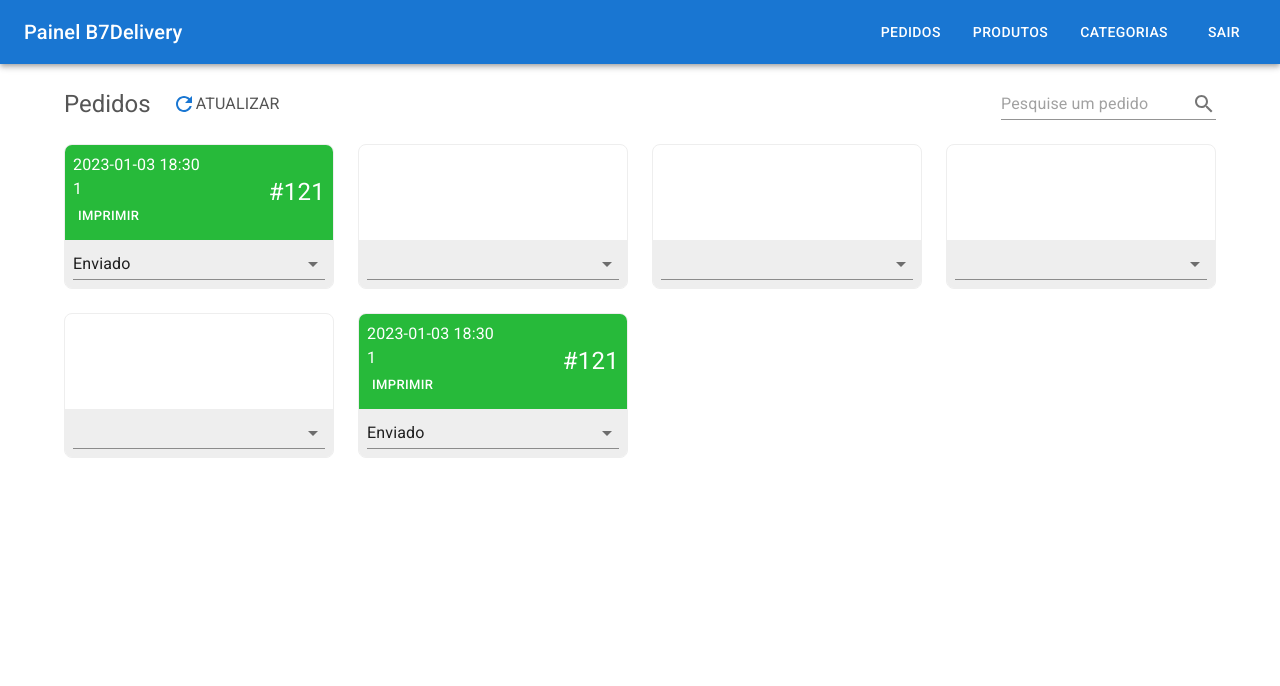
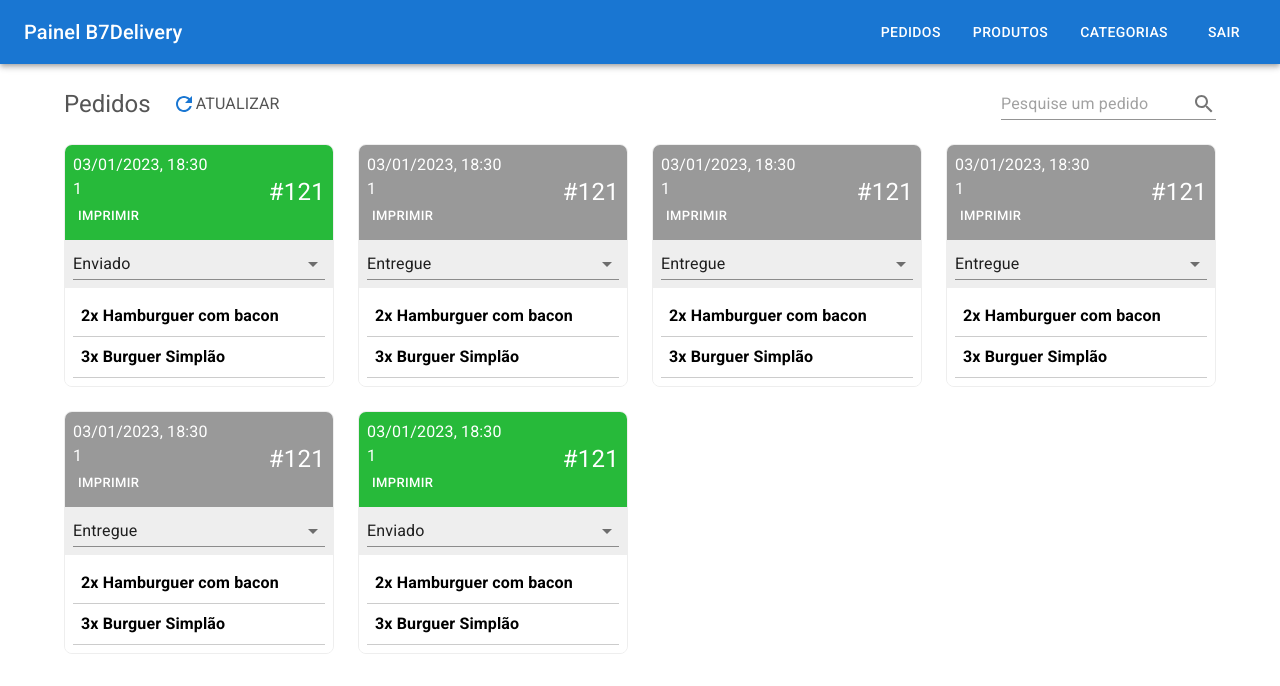
Before and after one commit to matheusmfl/delivery-establishment-dashboard, a Next.js app: page /pedidos in a window 1280 px wide. Shown: the top 686 px of the page. Built offline with nearby package versions, Linux system fonts and the light colour scheme.

Commit message:
fix bug on type order, format date created, render order List on products

```diff
--- a/src/components/OrderItem.tsx
+++ b/src/components/OrderItem.tsx
@@ -1,5 +1,5 @@
 import { OrderStatus } from '@/types/OrderStatus'
-import { Order } from '@/types/order'
+import { Order } from '@/types/Order'
 import {
   Box,
   Button,
@@ -8,6 +8,7 @@ import {
   SelectChangeEvent,
   Typography,
 } from '@mui/material'
+import { dateFormat } from '@/utils/DateFormat'
 
 type Props = {
   item: Order
@@ -47,7 +48,7 @@ export function OrderItem({ item, onChangeStatus }: Props) {
         }}
       >
         <Box>
-          <Typography component="p">{item.orderDate}</Typography>
+          <Typography component="p">{dateFormat(item.orderDate)}</Typography>
           <Typography component="p">{item.userName}</Typography>
           <Button size="small" sx={{ color: '#FFF' }}>
             Imprimir
@@ -71,6 +72,22 @@ export function OrderItem({ item, onChangeStatus }: Props) {
           <MenuItem value="delivered">Entregue</MenuItem>
         </Select>
       </Box>
+      <Box sx={{ p: 1, backgroundColor: '#FFF' }}>
+        {item.products.map((productItem, index) => {
+          return (
+            <Typography
+              sx={{
+                p: 1,
+                color: '#000',
+                fontWeight: 'bold',
+                borderBottom: '1px solid #ccc',
+              }}
+              component="p"
+              key={index}
+            >{`${productItem.quantity}x ${productItem.product.productName}`}</Typography>
+          )
+        })}
+      </Box>
     </Box>
   )
 }
--- a/src/libs/api.ts
+++ b/src/libs/api.ts
@@ -1,6 +1,6 @@
 import { OrderStatus } from '@/types/OrderStatus'
 import { Product } from '@/types/Product'
-import { Order } from '@/types/order'
+import { Order } from '@/types/Order'
 
 const tmpProduct: Product = {
   id: 999,
@@ -56,7 +56,7 @@ export const api = {
     return new Promise((resolve) => {
       setTimeout(() => {
         const orders: Order[] = []
-        const statuses: OrderStatus[] = ['preparing', 'sent', 'delivery']
+        const statuses: OrderStatus[] = ['preparing', 'sent', 'delivered']
 
         // TODO: Montar array de pedidos
 
--- /dev/null
+++ b/src/utils/dateFormat.ts
@@ -0,0 +1,6 @@
+export const dateFormat = (date: string | Date) => {
+  return new Intl.DateTimeFormat('pt-BR', {
+    dateStyle: 'short',
+    timeStyle: 'short',
+  }).format(date instanceof Date ? date : new Date(date))
+}
```
